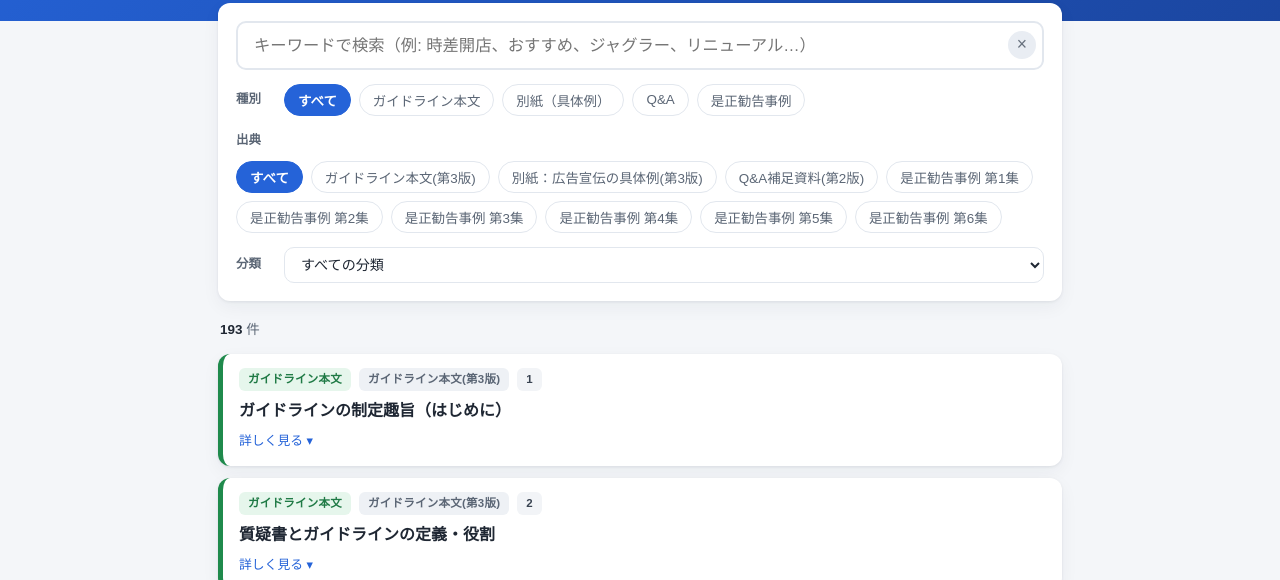
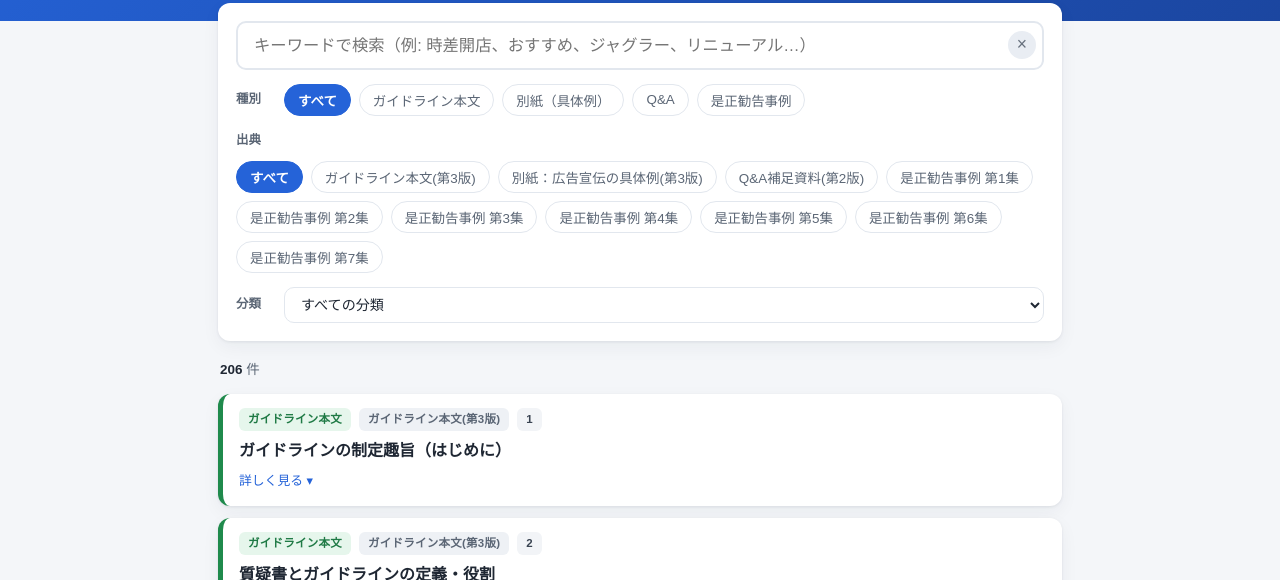
Before and after one commit to pachinko-guide/pachinko-guide.github.io, a plain HTML site: page index.html in a window 1280 px wide. Shown: the part 193-773 px from the top of the page. Drawn offline with Linux system fonts and the light colour scheme.

Commit message:
是正勧告事例 第7集（2026年1〜9月・13事例）を追加
- data/cases_07.js: 全13事例（原典の表示内容/基準/是正勧告の理由を逐語整理）
- assets/images/c7-p03〜p15.jpg と data/images.js: 原典ページ画像を紐付け
- 元データ/: 第7集PDFを原本として保管
- セルフチェック辞書: ローテーション連想・オープンチャット・設置台数のおすすめ理由・
  キャラクター誕生月間・ゾロ目日の取材・3000枚over等を追加
- index.html に cases_07.js を読み込み、更新ガイドを追記

Co-Authored-By: Claude Sonnet 5.5 <noreply@anthropic.com>

```diff
--- /dev/null
+++ b/data/cases_07.js
@@ -0,0 +1,131 @@
+/* ============================================================
+   是正勧告事例 第7集
+   出典: 「広告宣伝で是正勧告を行った事例（第7集）」
+         （対象期間: 2026年1月～2026年9月）／ホール関係4団体
+         原本: 元データ/⑮(261110)広告宣伝で是正勧告を行った事例(第7集).pdf（全13事例）
+   ※ 掲載画像は実際の是正勧告事例を基にしたものですが、個別事業者の
+     特定を防ぐ観点から、AI等による加工を施したもの。
+   ※ 各事例は原典の「表示内容／ガイドラインの基準／是正勧告の理由」を
+     そのまま整理。画像は data/images.js で原典ページに紐付け。
+   ============================================================ */
+window.RECORDS = (window.RECORDS || []).concat([
+
+  // ＜認められていない各種記念日を表示した事例＞
+  {
+    id: "c7-01", type: "case", source: "是正勧告事例 第7集", period: "2026年1月～9月",
+    category: "認められていない各種記念日を表示した事例", no: "①",
+    title: "自社キャラクターの「誕生月間」を記念日として表示",
+    body: "【表示内容】「5月はパンダ誕生月間」と表示した。【ガイドラインの基準】営業法人又は営業所に係る記念日（創業日・創業周年等）の告知は認められる。一方、営業法人又は営業所のキャラクターの誕生日は、これに該当しない。【是正勧告の理由】自社キャラクターの誕生日は、ガイドラインで認められている記念日に該当しないため。",
+    refs: ["ガイドライン5.(1)③"],
+    keywords: ["誕生月間", "キャラクター", "誕生日", "自社キャラクター", "パンダ", "記念日", "創業"]
+  },
+
+  // ＜ガイドラインの要件を満たさない「おすすめ」表示をした事例＞
+  {
+    id: "c7-02", type: "case", source: "是正勧告事例 第7集", period: "2026年1月～9月",
+    category: "ガイドラインの要件を満たさない「おすすめ」表示をした事例", no: "②",
+    title: "設置台数を理由にした「おすすめ」表示",
+    body: "【表示内容】「スマスロ3台設置機種がオススメ」と表示した。【ガイドラインの基準】ゲーム性、画像・演出、人気作品、遊技機の仕様、貸玉金額等を理由に、特定機種を「おすすめ」と表示することは認められている。【是正勧告の理由】単に「3台設置」であることは、ガイドラインで認められた「おすすめ」の理由に該当しないため。",
+    refs: ["ガイドライン5.(2)"],
+    keywords: ["設置台数", "3台設置", "おすすめ", "オススメ", "おすすめの理由", "スマスロ", "台数"]
+  },
+
+  // ＜「おすすめ」する遊技機の表示を7日未満に変更・追加した事例＞
+  {
+    id: "c7-03", type: "case", source: "是正勧告事例 第7集", period: "2026年1月～9月",
+    category: "「おすすめ」する遊技機の表示を7日未満に変更・追加した事例", no: "③",
+    title: "特定の日だけ「おすすめ」を重ねて強調した表示",
+    body: "【表示内容】「今週のオススメ」として特定機種を継続表示する一方、15日・18日に「オススメに注目!!」と表示した。【ガイドラインの基準】「おすすめ」する遊技機は7日以上継続して表示することとし、7日未満に変更・追加することは禁止している。【是正勧告の理由】「おすすめ」は7日以上継続して表示していたが、特定の日に改めて「オススメに注目」と表示したことが、実質的に単日の「おすすめ」を追加した表示となるため。",
+    refs: ["ガイドライン5.(2)"],
+    keywords: ["おすすめ", "オススメに注目", "今週のオススメ", "7日未満", "単日", "特定の日", "重ねて強調", "追加"]
+  },
+
+  // ＜特定機種の性能改変や設定状況を示唆した事例＞
+  {
+    id: "c7-04", type: "case", source: "是正勧告事例 第7集", period: "2026年1月～9月",
+    category: "特定機種の性能改変や設定状況を示唆した事例", no: "④",
+    title: "店舗が案内したオープンチャットでの設定示唆",
+    body: "【表示内容】（ホールの表示）店舗内でQRコードを用い、当該オープンチャットへの参加を案内した。（オープンチャットの表示）ノート欄で店舗名を「本陣」「壱の陣」「零の陣」等の隠語で示し、メッセージ投稿では「旧特定日」「全⑥あり」「⑤⑥あり」「サミー機種、⑤⑥複数」等の情報が発信されていた。【ガイドラインの基準】ガイドラインはホールが第三者を通じて行う広告宣伝も対象となる。また、遊技機の設定状況等をうかがわせる広告宣伝は規制の対象となる。【是正勧告の理由】ホールが参加を案内したオープンチャットにおいて、設定状況を示唆する情報が発信されていたことから、当該オープンチャットを営業上利用した広告宣伝と判断したため。",
+    refs: ["ガイドライン3.(2)・4・5.(3)(8)"],
+    keywords: ["オープンチャット", "QRコード", "LINE", "本陣", "壱の陣", "零の陣", "隠語", "旧特定日", "全6", "56あり", "設定示唆", "第三者を通じた広告", "参加案内"]
+  },
+  {
+    id: "c7-05", type: "case", source: "是正勧告事例 第7集", period: "2026年1月～9月",
+    category: "特定機種の性能改変や設定状況を示唆した事例", no: "⑤",
+    title: "店内掲示とオープンチャットを連動させて設定示唆を行った表示",
+    body: "【表示内容】（ホールの表示）店内に「十二支マップ」を掲示し、QRコード等を通じてオープンチャットへの参加を案内した。（オープンチャットの表示）干支や絵文字を用いて特定機種を推測させる情報が発信され、店内表示と結び付けて機種を読み解くやり取りや、日付ごとの絵文字による設定示唆が表示されていた。【ガイドラインの基準】ガイドラインはホールが第三者を通じて行う広告宣伝も対象となる。また、遊技機の設定状況等をうかがわせる広告宣伝は規制の対象となる。【是正勧告の理由】ホールが案内したオープンチャットと店内掲示が連動し、特定機種の設定状況を示唆する情報が掲載された媒体を営業上利用した広告宣伝と判断したため。",
+    refs: ["ガイドライン3.(2)・4・5.(3)(8)"],
+    keywords: ["オープンチャット", "十二支マップ", "干支", "絵文字", "店内掲示", "連動", "QRコード", "日付ごと", "設定示唆", "第三者を通じた広告"]
+  },
+  {
+    id: "c7-06", type: "case", source: "是正勧告事例 第7集", period: "2026年1月～9月",
+    category: "特定機種の性能改変や設定状況を示唆した事例", no: "⑥",
+    title: "「ローテーションマーク」による設定示唆を行った表示",
+    body: "【表示内容】ジャグラーの広告に、「ローテーションマーク」と「毎日楽しさがある！」の文言を組み合わせて表示した。【ガイドラインの基準】特定機種と関連付けることにより設定を連想させる図柄等（レインボー柄等）を表示することは禁止。ホールが設定状況等を示唆する目的で、「第三者が公約系サイトやホール取材サイト、SNS等で用いている図柄等（引用・類似・連想等できるものを含む）」を表示することは禁止。【是正勧告の理由】マークと文言の組み合わせから、期間中に対象機種の設定状況を日々変化（期間中全ての遊技台で高設定を設置する）させる「ローテーション」を連想させる表示であり、設定状況を伺わせる表示となるため。",
+    refs: ["ガイドライン5.(3)(8)"],
+    keywords: ["ローテーション", "ローテーションマーク", "毎日楽しさがある", "ジャグラー", "日替わり高設定", "図柄", "連想", "設定示唆"]
+  },
+  {
+    id: "c7-07", type: "case", source: "是正勧告事例 第7集", period: "2026年1月～9月",
+    category: "特定機種の性能改変や設定状況を示唆した事例", no: "⑦",
+    title: "ローテーションを連想させる楽曲名を利用して設定示唆を行った表示",
+    body: "【表示内容】特定機種の「おすすめ」に、店内BGM「ヘビーローテーション」および「7日間楽しみましょう!!」を組み合わせて表示した。【ガイドラインの基準】特定機種と関連付けることにより設定を連想させる図柄等（レインボー柄等）を表示することは禁止。ホールが設定状況等を示唆する目的で、「第三者が公約系サイトやホール取材サイト、SNS等で用いている図柄等（引用・類似・連想等できるものを含む）」を表示することは禁止。【是正勧告の理由】特定機種の「おすすめ」に、「ローテーション」を含む楽曲名と「7日間」の表示を組み合わせたことで、高設定を日替わりに配置する営業手法を連想させ、期間中の設定状況の変化をうかがわせる表示となるため",
+    refs: ["ガイドライン5.(3)(8)"],
+    keywords: ["ヘビーローテーション", "ローテーション", "楽曲名", "BGM", "店内BGM", "7日間", "おすすめ", "連想", "設定示唆"]
+  },
+
+  // ＜禁止とされる第三者の来店取材を表示した事例＞
+  {
+    id: "c7-08", type: "case", source: "是正勧告事例 第7集", period: "2026年1月～9月",
+    category: "禁止とされる第三者の来店取材を表示した事例", no: "⑧",
+    title: "第三者サイトでの連日・台番号別の設定示唆を行った表示",
+    body: "【表示内容】（ホールの表示）「月間RX取材‼」と表示した。（第三者サイトの表示）「月間RX取材詳細情報」において、特定機種の台番号ごとに、ほぼ連日、赤色マークが順次付されていた。【ガイドラインの基準】特定機種と関連付けることにより設定を連想させる図柄等（レインボー柄等）を表示することは禁止。ホールが設定状況等を示唆する目的で、「第三者が公約系サイトやホール取材サイト、SNS等で用いている図柄等（引用・類似・連想等できるものを含む）」を表示することは禁止。【是正勧告の理由】サイトには、設定状況や公約等を示唆するものではない旨の注記があったものの、表示の内容・頻度・継続性から、高設定を日替わりで配置する、いわゆる「ローテーション」を連想させ、特定機種の設定状況をうかがわせる表示と判断したため。",
+    refs: ["ガイドライン5.(3)(8)"],
+    keywords: ["月間RX取材", "取材", "第三者サイト", "台番号", "赤色マーク", "連日", "ローテーション", "注記", "設定示唆", "ホール取材サイト"]
+  },
+  {
+    id: "c7-09", type: "case", source: "是正勧告事例 第7集", period: "2026年1月～9月",
+    category: "禁止とされる第三者の来店取材を表示した事例", no: "⑨",
+    title: "「公約」を掲げるインフルエンサーの来店取材",
+    body: "【表示内容】（ホールの表示）当該インフルエンサーの来店取材を表示した。（インフルエンサーの公表内容）来店時には「10割公約」や設定状況の確認を行っている旨を公言していた。【ガイドラインの基準】「公約」等と称し、ホールの設定状況等を示唆することを明示しているインフルエンサー等に取材させることは禁止している。【是正勧告の理由】設定状況等を示唆する「公約」を明示している者の来店取材を表示したため。",
+    refs: ["ガイドライン5.(8)", "Q&A問8-1"],
+    keywords: ["公約", "10割公約", "インフルエンサー", "来店取材", "設定状況の確認", "第三者取材"]
+  },
+  {
+    id: "c7-10", type: "case", source: "是正勧告事例 第7集", period: "2026年1月～9月",
+    category: "禁止とされる第三者の来店取材を表示した事例", no: "⑩",
+    title: "特定日に、特定機種に関連した第三者取材を反復して実施した",
+    body: "【表示内容】5月5日・6月6日・7月7日に、ジャグラーに関連する第三者取材を繰り返し表示した。【ガイドラインの基準】第三者取材の日時や内容を告知すること自体は認められる。ただし、表示の文言や使われ方によっては規制に違反するおそれがある。【是正勧告の理由】5月5日・6月6日・7月7日と、月日が同じ数字となる日にジャグラーに関する第三者取材を繰り返し実施しており、同じ規則性を持つ特定の日と特定機種を継続して関連付けることで、特定機種の設定状況をうかがわせる表示となると判断したため。",
+    refs: ["ガイドライン4・5.(8)"],
+    keywords: ["特定日", "ゾロ目", "5月5日", "6月6日", "7月7日", "月日が同じ数字", "ジャグラー", "第三者取材", "反復", "規則性"]
+  },
+
+  // ＜認められない方法で過去の遊技結果を表示した事例＞
+  {
+    id: "c7-11", type: "case", source: "是正勧告事例 第7集", period: "2026年1月～9月",
+    category: "認められない方法で過去の遊技結果を表示した事例", no: "⑪",
+    title: "複数台の「ペカリ回数」を合算して表示",
+    body: "【表示内容】ジャグラーの複数台の結果を合計し、「本日のペカリ回数」として表示した。【ガイドラインの基準】複数の遊技機の遊技結果を合算して表示することは禁止している。【是正勧告の理由】複数台のボーナス回数を合計した結果を、店舗全体の「ペカリ回数」として表示したため。",
+    refs: ["ガイドライン5.(4)"],
+    keywords: ["ペカリ回数", "ペカリ", "合算", "合計", "本日のペカリ回数", "ジャグラー", "ボーナス回数", "遊技結果"]
+  },
+  {
+    id: "c7-12", type: "case", source: "是正勧告事例 第7集", period: "2026年1月～9月",
+    category: "認められない方法で過去の遊技結果を表示した事例", no: "⑫",
+    title: "複数の遊技機の遊技結果を合算して表示した",
+    body: "【表示内容】店舗SNSで「3000枚over 2台」「3000枚overの台複数ございました」等と、取材結果を表示した。【ガイドラインの基準】複数の遊技機の遊技結果を合算して表示することは禁止している。【是正勧告の理由】差枚数を単純に足した表示ではないものの、複数台の遊技結果をまとめて示しており、この事例ではガイドラインの「合算」に当たると判断したため。",
+    refs: ["ガイドライン5.(4)"],
+    keywords: ["3000枚over", "3000枚", "複数台", "台数", "合算", "取材結果", "SNS", "遊技結果", "まとめて示す"]
+  },
+
+  // ＜新規出店及び構造設備の変更に関する用語使用の基準に満たない表示の事例＞
+  {
+    id: "c7-13", type: "case", source: "是正勧告事例 第7集", period: "2026年1月～9月",
+    category: "新規出店及び構造設備の変更に関する用語使用の基準に満たない表示の事例", no: "⑬",
+    title: "変更内容が基準を満たさない「リニューアルオープン」の表示",
+    body: "【表示内容】「リニューアル第二弾」として「リニューアルオープン」の用語を表示した。当該日の変更は、ジャグラーコーナーの妻板シート3箇所の変更にとどまっていた。【ガイドラインの基準】「リニューアルオープン」の用語は、遊技機のみを除く構造設備の変更承認、又は店内における「相応の変更」を行った場合に使用できる。【是正勧告の理由】リニューアル第2弾として告知した変更内容が、ガイドラインで定める「相応の変更」に該当しないと判断したため。",
+    refs: ["ガイドライン5.(9)", "別紙3"],
+    keywords: ["リニューアルオープン", "リニューアル第二弾", "妻板シート", "シート", "相応の変更", "用語使用", "ジャグラーコーナー"]
+  }
+
+]);
--- a/index.html
+++ b/index.html
@@ -82,6 +82,7 @@
   <script src="data/cases_04.js"></script>
   <script src="data/cases_05.js"></script>
   <script src="data/cases_06.js"></script>
+  <script src="data/cases_07.js"></script>
   <!-- 事例の画像マッピング（元PDFから自動生成） -->
   <script src="data/images.js"></script>
   <!-- アプリ本体 -->
```
Also changed, not shown: data/check_rules.js (+29 -8 lines), data/images.js (+14 -1 lines), assets/images/c7-p03.jpg (added), assets/images/c7-p04.jpg (added), assets/images/c7-p05.jpg (added), assets/images/c7-p06.jpg (added), assets/images/c7-p07.jpg (added), assets/images/c7-p08.jpg (added), assets/images/c7-p09.jpg (added), assets/images/c7-p10.jpg (added), assets/images/c7-p11.jpg (added), assets/images/c7-p12.jpg (added), assets/images/c7-p13.jpg (added), assets/images/c7-p14.jpg (added), 1 more files, 2 other files.
